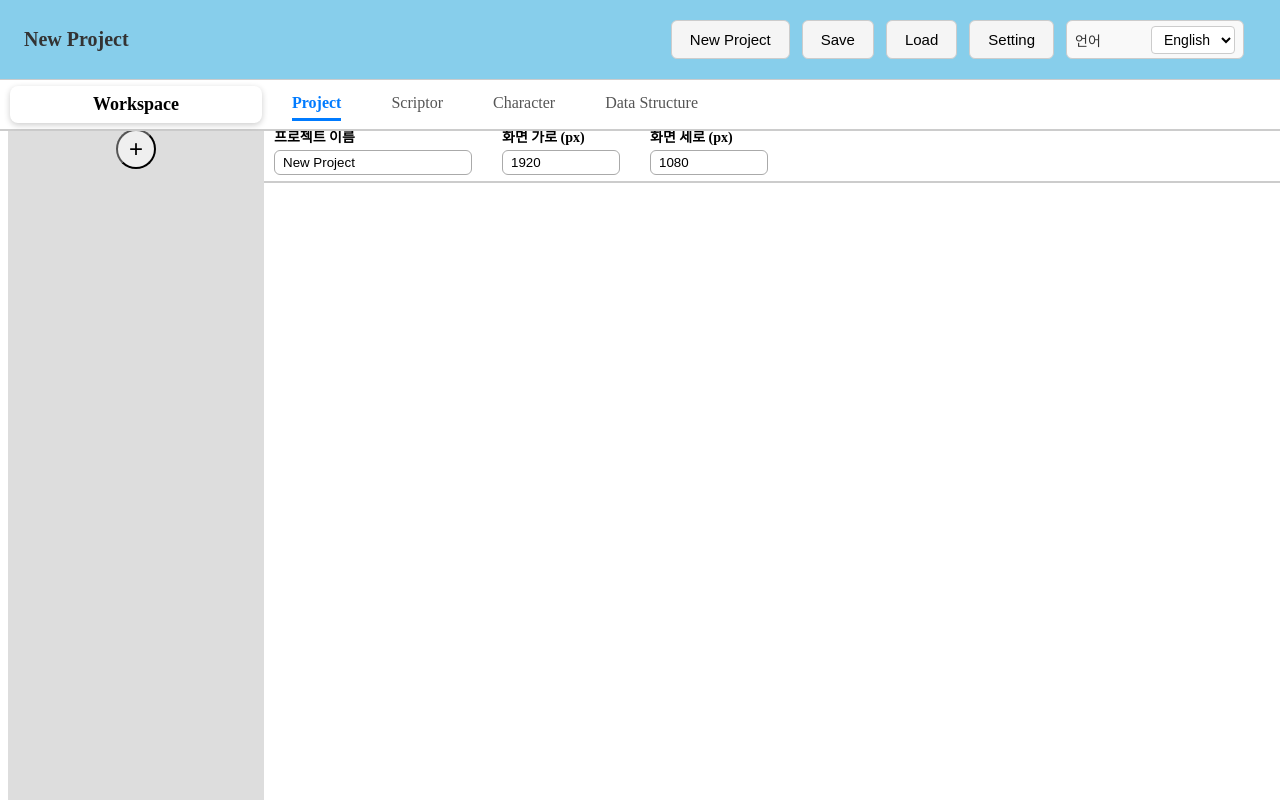
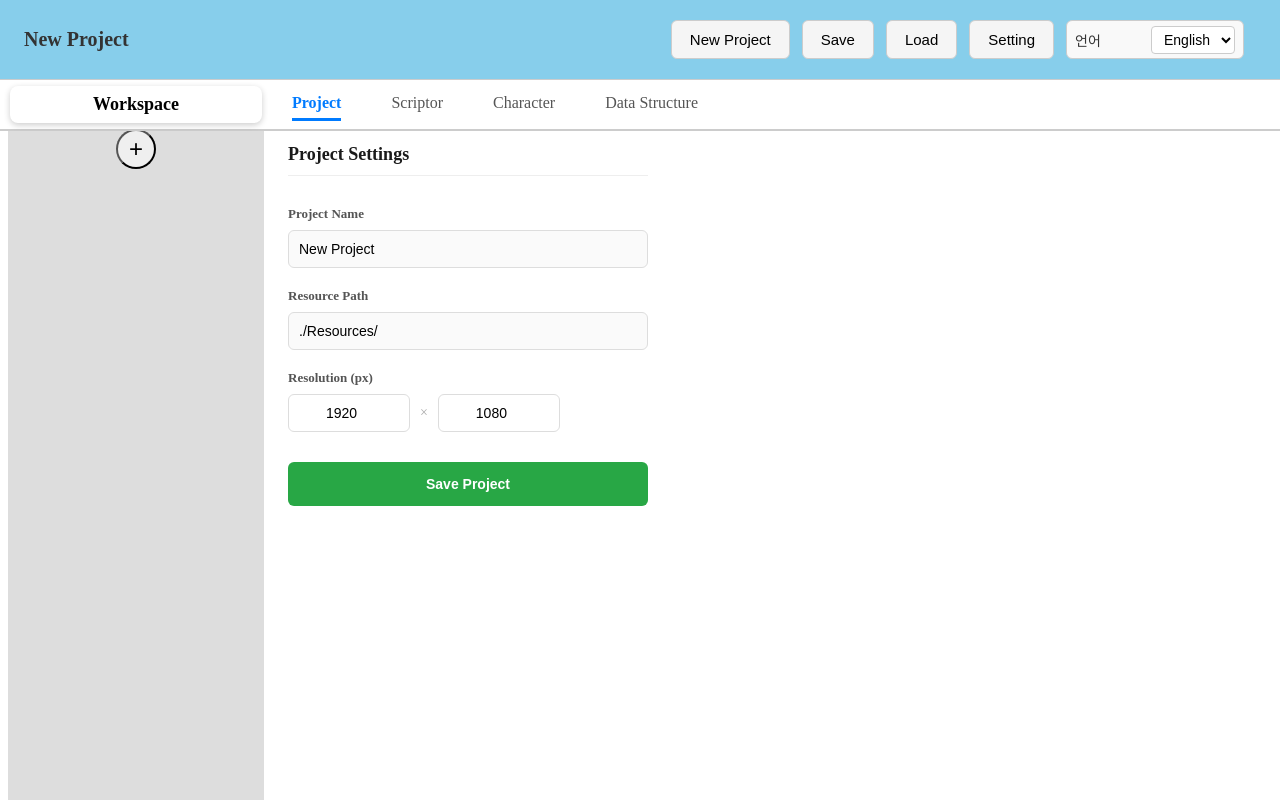
Before and after one commit to andoricano/JsonGenerator, a React (Vite) app: page / in a window 1280 px wide. Built offline with nearby package versions, Linux system fonts and the light colour scheme.

Commit message:
[fix] Resource Path 저장 공간 추가.

```diff
--- a/src/components/main/tab/project/Project.tsx
+++ b/src/components/main/tab/project/Project.tsx
@@ -5,40 +5,57 @@ export default function Project() {
     const projectInfo = useStore((state) => state.projectInfo);
     const setProjectInfo = useStore((state) => state.setProjectInfo);
 
-    const { projectName, width, height } = projectInfo;
+    const { projectName, width, height, resourcePath } = projectInfo;
 
     const handleChange = (key: keyof typeof projectInfo, value: string | number) => {
         setProjectInfo({ [key]: value });
     };
 
+    const handleSave = () => {
+        console.log("Saved Project Info:", projectInfo);
+        alert("설정이 저장되었습니다.");
+    };
+
     return (
         <div style={styles.container}>
+            <h3 style={styles.title}>Project Settings</h3>
+
+            <div style={styles.content}>
                 {/* 프로젝트 이름 */}
                 <div style={styles.inputGroup}>
-                <label style={styles.label}>프로젝트 이름</label>
+                    <label style={styles.label}>Project Name</label>
                     <input
                         type="text"
                         value={projectName}
                         onChange={(e) => handleChange("projectName", e.target.value)}
                         style={styles.inputName}
-                    placeholder="프로젝트 이름 입력"
+                        placeholder="프로젝트 명을 입력하세요"
                     />
                 </div>
 
-            {/* 화면 가로 */}
+                {/* 리소스 경로 설정 */}
                 <div style={styles.inputGroup}>
-                <label style={styles.label}>화면 가로 (px)</label>
+                    <label style={styles.label}>Resource Path</label>
+                    <input
+                        type="text"
+                        value={resourcePath}
+                        onChange={(e) => handleChange("resourcePath", e.target.value)}
+                        style={styles.inputName}
+                        placeholder="C:/resources/assets/..."
+                    />
+                </div>
+
+                {/* 해상도 설정 */}
+                <div style={styles.inputGroup}>
+                    <label style={styles.label}>Resolution (px)</label>
+                    <div style={styles.resContainer}>
                         <input
                             type="number"
                             value={width}
                             onChange={(e) => handleChange("width", Number(e.target.value))}
                             style={styles.inputNumber}
                         />
-            </div>
-
-            {/* 화면 세로 */}
-            <div style={styles.inputGroup}>
-                <label style={styles.label}>화면 세로 (px)</label>
+                        <span style={styles.x}>×</span>
                         <input
                             type="number"
                             value={height}
@@ -46,12 +63,17 @@ export default function Project() {
                             style={styles.inputNumber}
                         />
                     </div>
+                </div>
 
-            {/* Dialog는 현재 코드에서 트리거가 없으나, 필요시 projectName 수정을 위해 유지 */}
+                {/* 저장 버튼 */}
+                <button onClick={handleSave} style={styles.saveButton}>
+                    Save Project
+                </button>
+            </div>
+
             <Dialog
-                open={false} // 필요에 따라 상태 추가
-                title="프로젝트 이름 변경"
-                placeholder="새 프로젝트 이름"
+                open={false}
+                title="Edit Name"
                 defaultValue={projectName}
                 onClose={() => { }}
                 onConfirm={(newName) => handleChange("projectName", newName.trim())}
@@ -63,30 +85,69 @@ export default function Project() {
 const styles: Record<string, React.CSSProperties> = {
     container: {
         display: "flex",
-        alignItems: "center",
-        gap: "30px",
-        borderBottom: "2px solid #ccc",
-        padding: "6px 10px",
+        flexDirection: "column",
+        gap: "20px",
+        padding: "24px",
+        width: "360px",
+        backgroundColor: "#fff",
+    },
+    title: {
+        margin: "0 0 10px 0",
+        fontSize: "18px",
+        fontWeight: "bold",
+        color: "#1a1a1a",
+        borderBottom: "1px solid #eee",
+        paddingBottom: "10px",
+    },
+    content: {
+        display: "flex",
+        flexDirection: "column",
+        gap: "20px",
     },
     inputGroup: {
         display: "flex",
         flexDirection: "column",
-        gap: "4px"
+        gap: "8px",
     },
     label: {
-        fontSize: "14px",
-        fontWeight: "bold"
+        fontSize: "13px",
+        fontWeight: "600",
+        color: "#555",
     },
     inputName: {
-        border: "1px solid #aaa",
+        padding: "10px",
+        border: "1px solid #ddd",
         borderRadius: "6px",
-        padding: "4px 8px",
-        width: "180px",
+        fontSize: "14px",
+        outline: "none",
+        backgroundColor: "#fafafa",
+    },
+    resContainer: {
+        display: "flex",
+        alignItems: "center",
+        gap: "10px",
     },
     inputNumber: {
-        border: "1px solid #aaa",
+        padding: "10px",
+        border: "1px solid #ddd",
         borderRadius: "6px",
-        padding: "4px 8px",
         width: "100px",
+        fontSize: "14px",
+        textAlign: "center",
+    },
+    x: {
+        color: "#aaa",
+        fontSize: "14px",
+    },
+    saveButton: {
+        marginTop: "10px",
+        padding: "14px",
+        backgroundColor: "#28a745",
+        color: "white",
+        border: "none",
+        borderRadius: "6px",
+        fontSize: "14px",
+        fontWeight: "bold",
+        cursor: "pointer",
     }
 };
--- a/src/stores/useStore.ts
+++ b/src/stores/useStore.ts
@@ -7,12 +7,6 @@ const defaultCharacter: Character[] = [
   { name: "User", img: [], selectedImageIndex: 0 },
   { name: "mascot", img: [], selectedImageIndex: 0 }
 ];
-
-const defaultScript: Script = {
-  id: nanoid(),
-  text: "",
-  character: [{ character: defaultCharacter[0], position: 0, tone: 1 }]
-};
 
 const createDefaultScript = (): Script => ({
   id: nanoid(),
@@ -26,7 +20,7 @@ export const useStore = create<AppState>((set, get) => ({
     projectName: 'New Project',
     width: 1920,
     height: 1080,
-    resourcePath: '',
+    resourcePath: './Resources/',
   },
   lang: "en",
   darkMode: false,
```
Lines whose indentation alone changed are shown as unchanged.
